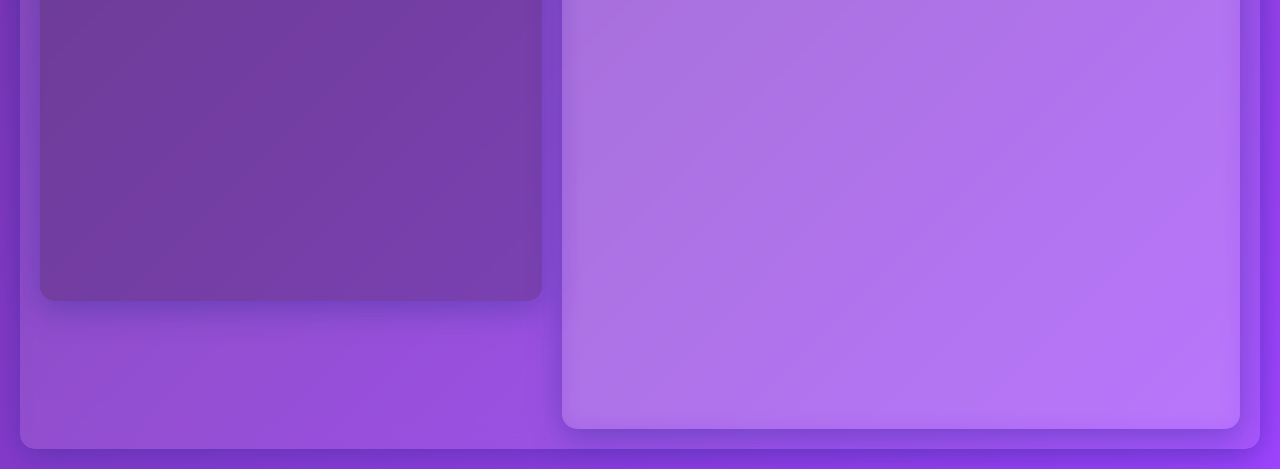
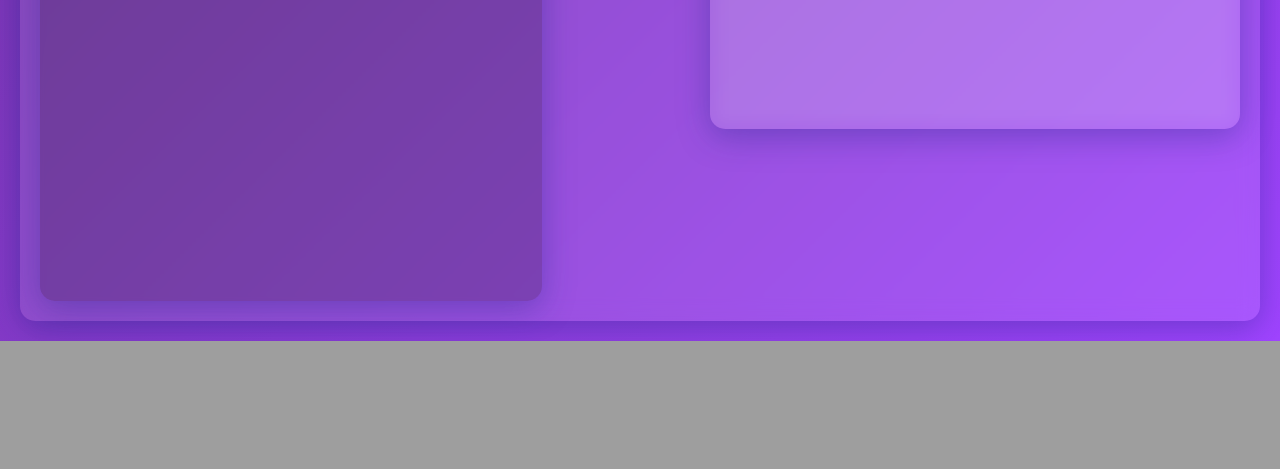
Before and after one commit to w-modz/AI_lab1, a PHP site: page /puzzle.html in a window 1280 px wide. Shown: the part 858-1327 px from the top of the page. After the commit the page ends 1199 px from the top, so only its background shows below. Run offline with PHP 8.4, Linux system fonts and the light colour scheme; some libraries are stand-ins or nearby versions.

Commit message:
Fix alignment issues and add console logging

```diff
--- a/puzzle.css
+++ b/puzzle.css
@@ -105,11 +105,16 @@ button:hover {
     display: flex;
     gap: 20px;
     margin-top: 20px;
+    max-width: 100%;
+    justify-content: space-between;
+    align-items: flex-start;
 }
 
 #puzzleBoard {
-    width: 500px;
-    height: 500px;
+    width: calc(50% - 10px);
+    aspect-ratio: 1;
+    max-width: 500px;
+    max-height: 500px;
     background: rgba(0, 0, 0, 0.2);
     display: grid;
     grid-template-columns: repeat(2, 1fr);
@@ -118,11 +123,16 @@ button:hover {
     padding: 1px;
     border-radius: 15px;
     box-shadow: 0 8px 32px 0 rgba(31, 38, 135, 0.37);
+    flex-shrink: 0;
+    order: 1;
 }
 
 #puzzlePieces {
-    flex: 1;
-    min-height: 600px;
+    width: calc(50% - 10px);
+    max-width: 500px;
+    min-height: 300px;
+    max-height: 500px;
+    overflow-y: auto;
     background: rgba(255, 255, 255, 0.1);
     padding: 15px;
     border-radius: 15px;
@@ -132,6 +142,8 @@ button:hover {
     align-content: flex-start;
     backdrop-filter: blur(10px);
     box-shadow: 0 8px 32px 0 rgba(31, 38, 135, 0.37);
+    flex-shrink: 0;
+    order: 2;
 }
 
 .puzzle-piece {
--- a/puzzle.js
+++ b/puzzle.js
@@ -318,6 +318,7 @@ class MapPuzzle {
     }
 
     showCompletionNotification() {
+        console.log('Puzzle completed successfully! All pieces are in correct positions.');
         if (Notification.permission === 'granted') {
             new Notification('Gratulacje!', {
                 body: 'Układanka została ukończona poprawnie!',
```
